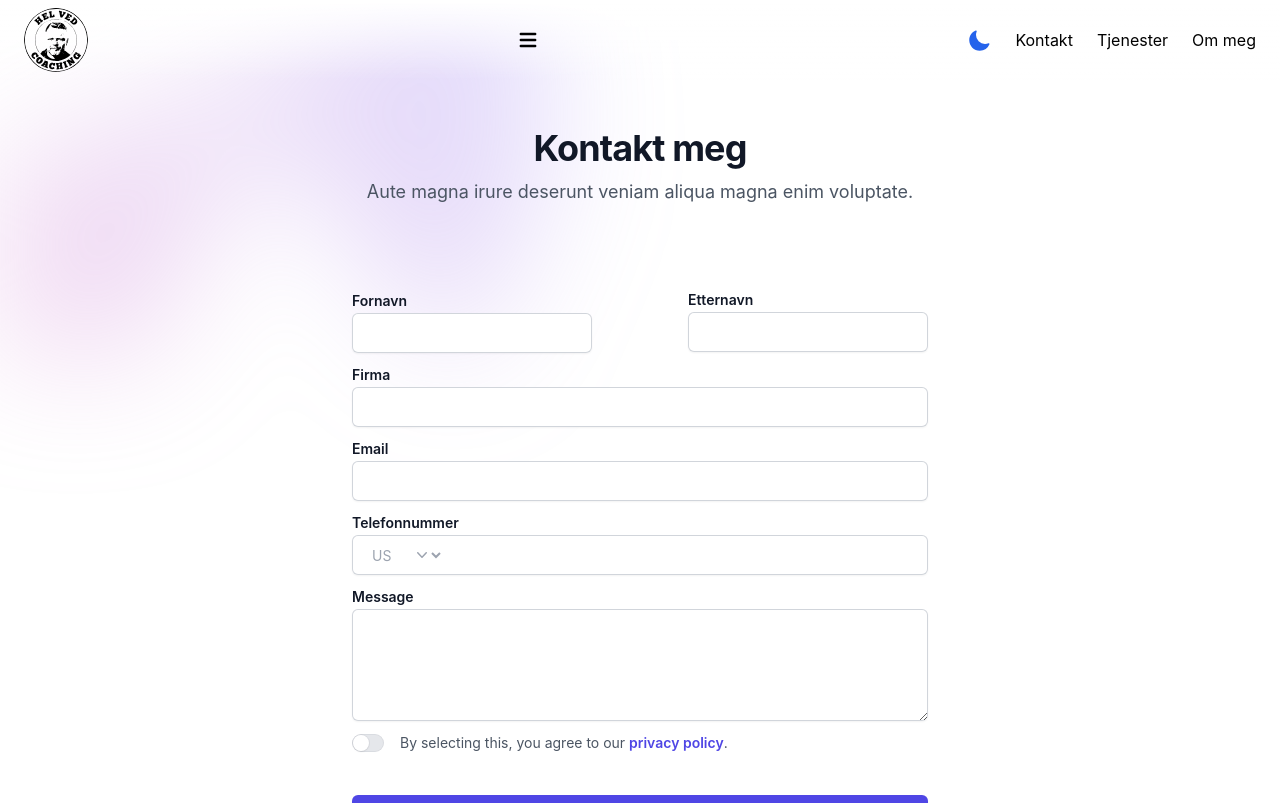
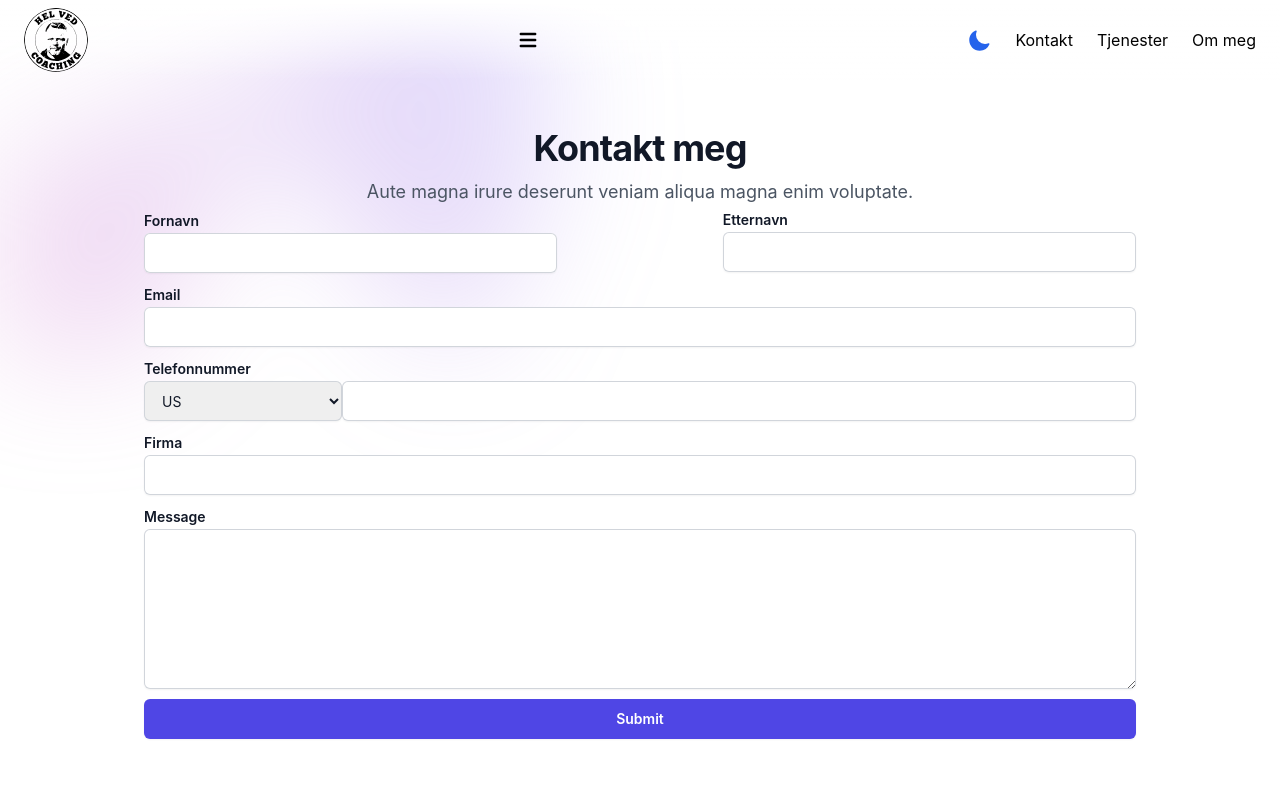
Before and after one commit to tebendheim/jancoach, a React (Vite) app: page /kontakt in a window 1280 px wide. Shown: the top 803 px of the page. Built offline with nearby package versions, Linux system fonts and the light colour scheme.

Commit message:
endret til at form kan benytte formspree

```diff
--- a/package.json
+++ b/package.json
@@ -10,6 +10,7 @@
 		"preview": "vite preview"
 	},
 	"dependencies": {
+		"@formspree/react": "^2.5.1",
 		"@headlessui/react": "^1.7.13",
 		"@heroicons/react": "^2.0.12",
 		"@types/react-router-dom": "^5.3.3",
--- /dev/null
+++ b/src/Components/ContactForm.tsx
@@ -0,0 +1,180 @@
+import React from "react";
+import { useForm, ValidationError } from "@formspree/react";
+
+export default function ContactForm() {
+  const [state, handleSubmit] = useForm("xjvnnrlb");
+  if (state.succeeded) {
+    return <p>Thanks for joining!</p>;
+  }
+  return (
+    <form className="flex flex-col mx-28" onSubmit={handleSubmit}>
+      <div className="flex justify-between gap-10 w-full">
+        <div className="flex-grow-0 basis-5/12">
+          <label
+            htmlFor="first-name"
+            className="text-sm font-semibold leading-6 text-gray-900"
+          >
+            Fornavn
+          </label>
+          <div className="mb-2.5">
+            <input
+              type="text"
+              name="fName"
+              id="first-name"
+              autoComplete="given-name"
+              className="w-full rounded-md border-0 px-3.5 py-2 text-gray-900 shadow-sm ring-1 ring-inset ring-gray-300 placeholder:text-gray-400 focus:ring-2 focus:ring-inset focus:ring-indigo-600 sm:text-sm sm:leading-6"
+            />
+            <ValidationError
+              prefix="Email"
+              field="email"
+              errors={state.errors}
+            />
+          </div>
+        </div>
+        <div className="flex-grow-0 basis-5/12">
+          <label
+            htmlFor="last-name"
+            className="block text-sm font-semibold leading-6 text-gray-900"
+          >
+            Etternavn
+          </label>
+          <div className="mb-2.5">
+            <input
+              type="text"
+              name="lName"
+              id="last-name"
+              autoComplete="family-name"
+              className="block w-full rounded-md border-0 px-3.5 py-2 text-gray-900 shadow-sm ring-1 ring-inset ring-gray-300 placeholder:text-gray-400 focus:ring-2 focus:ring-inset focus:ring-indigo-600 sm:text-sm sm:leading-6"
+            />
+          </div>
+        </div>
+      </div>
+
+      <label
+        htmlFor="email"
+        className="block text-sm font-semibold leading-6 text-gray-900"
+      >
+        Email
+      </label>
+      <div className="mb-2.5">
+        <input
+          type="email"
+          name="email"
+          id="email"
+          autoComplete="email"
+          className="block w-full rounded-md border-0 px-3.5 py-2 text-gray-900 shadow-sm ring-1 ring-inset ring-gray-300 placeholder:text-gray-400 focus:ring-2 focus:ring-inset focus:ring-indigo-600 sm:text-sm sm:leading-6"
+        />
+        <ValidationError prefix="Email" field="email" errors={state.errors} />
+      </div>
+
+      <div className="flex flex-col w-full">
+        <label
+          htmlFor="phone-number"
+          className="text-sm font-semibold leading-6 text-gray-900"
+        >
+          Telefonnummer
+        </label>
+        <div className="flex w-full">
+          <label htmlFor="country" className="sr-only">
+            Land
+          </label>
+          <div className="relative mb-2.5 w-3/12 ">
+            <select
+              id="country"
+              name="country"
+              className="block h-full w-full rounded-md border-0 px-3.5 py-2 text-gray-900 shadow-sm ring-1 ring-inset ring-gray-300 placeholder:text-gray-400 focus:ring-2 focus:ring-inset focus:ring-indigo-600 sm:text-sm sm:leading-6"
+            >
+              <option>US</option>
+              <option>CA</option>
+              <option>EU</option>
+              <option>NO</option>
+            </select>
+          </div>
+
+          <div className="relative mb-2.5 w-full">
+            <input
+              type="tel"
+              name="phone"
+              id="phone-number"
+              autoComplete="tel"
+              className="block w-full rounded-md border-0 px-3.5 py-2 text-gray-900 shadow-sm ring-1 ring-inset ring-gray-300 placeholder:text-gray-400 focus:ring-2 focus:ring-inset focus:ring-indigo-600 sm:text-sm sm:leading-6"
+            />
+          </div>
+        </div>
+      </div>
+
+      <label
+        htmlFor="company"
+        className="block text-sm font-semibold leading-6 text-gray-900"
+      >
+        Firma
+      </label>
+      <div className="mb-2.5">
+        <input
+          type="text"
+          name="company"
+          id="company"
+          autoComplete="organization"
+          className="block w-full rounded-md border-0 px-3.5 py-2 text-gray-900 shadow-sm ring-1 ring-inset ring-gray-300 placeholder:text-gray-400 focus:ring-2 focus:ring-inset focus:ring-indigo-600 sm:text-sm sm:leading-6"
+        />
+        <ValidationError
+          prefix="Company"
+          field="company"
+          errors={state.errors}
+        />
+      </div>
+
+      <label
+        htmlFor="message"
+        className="block text-sm font-semibold leading-6 text-gray-900"
+      >
+        Message
+      </label>
+      <div className="mb-2.5">
+        <textarea
+          name="message"
+          id="message"
+          rows={6}
+          className="block w-full rounded-md border-0 px-3.5 py-2 text-gray-900 shadow-sm ring-1 ring-inset ring-gray-300 placeholder:text-gray-400 focus:ring-2 focus:ring-inset focus:ring-indigo-600 sm:text-sm sm:leading-6"
+        />
+        <ValidationError
+          prefix="Message"
+          field="message"
+          errors={state.errors}
+        />
+      </div>
+
+      <button
+        className="block w-full rounded-md bg-indigo-600 px-3.5 py-2.5 text-center text-sm font-semibold text-white shadow-sm hover:bg-indigo-500 focus-visible:outline focus-visible:outline-2 focus-visible:outline-offset-2 focus-visible:outline-indigo-600"
+        type="submit"
+        disabled={state.submitting}
+      >
+        Submit
+      </button>
+    </form>
+  );
+}
+{
+  /*
+
+
+
+  <div className="sm:col-span-2">
+    <label
+      htmlFor="message"
+      className="block text-sm font-semibold leading-6 text-gray-900"
+    >
+      Message
+    </label>
+    <div className="mb-2.5">
+      <textarea
+        name="message"
+        id="message"
+        className="block w-full rounded-md border-0 px-3.5 py-2 text-gray-900 shadow-sm ring-1 ring-inset ring-gray-300 placeholder:text-gray-400 focus:ring-2 focus:ring-inset focus:ring-indigo-600 sm:text-sm sm:leading-6"
+      />
+    </div>
+  </div>
+</div>
+
+*/
+}
--- a/src/Pages/Kontakt.tsx
+++ b/src/Pages/Kontakt.tsx
@@ -4,6 +4,8 @@ import { Switch } from "@headlessui/react";
 import Navbar from "../Components/Navbar";
 import PrivacySwitch from "../Components/PrivacySwitch";
 import { fetchData } from "../hjelpefunksjoner/ApiService";
+import { useForm, ValidationError } from "@formspree/react";
+import ContactForm from "../Components/ContactForm";
 
 interface states {
   email: string;
@@ -25,20 +27,6 @@ const Kontakt: React.FC = () => {
   });
   const [agreed, setAgreed] = React.useState(false);
 
-  const handleSubmit = async (event: any) => {
-    event.preventDefault(); // Prevent the default form submission behavior
-    const response = await fetchData(
-      "https://jsonplaceholder.typicode.com/posts"
-    );
-    console.log(response); // Log the actual response data
-  };
-
-  const handleChange = (event: any) => {
-    setState({
-      ...state,
-      [event.target.name]: event.target.value,
-    });
-  };
   return (
     <section className="row-start-2 col-start-1 col-span-full">
       <Navbar />
@@ -64,155 +52,210 @@ const Kontakt: React.FC = () => {
             Aute magna irure deserunt veniam aliqua magna enim voluptate.
           </p>
         </div>
-        <form
-          onSubmit={handleSubmit}
-          className="mx-auto mt-16 max-w-xl sm:mt-20"
-          netlify
-        >
-          <div className="flex flex-col justify-around">
-            <div className="flex justify-between gap-10 w-full">
-              <div className="flex-grow-0 basis-5/12">
-                <label
-                  htmlFor="first-name"
-                  className="text-sm font-semibold leading-6 text-gray-900"
-                >
-                  Fornavn
-                </label>
-                <div className="mb-2.5">
-                  <input
-                    type="text"
-                    name="fName"
-                    id="first-name"
-                    autoComplete="given-name"
-                    onChange={handleChange}
-                    className="w-full rounded-md border-0 px-3.5 py-2 text-gray-900 shadow-sm ring-1 ring-inset ring-gray-300 placeholder:text-gray-400 focus:ring-2 focus:ring-inset focus:ring-indigo-600 sm:text-sm sm:leading-6"
-                  />
-                </div>
-              </div>
-              <div className="flex-grow-0 basis-5/12">
-                <label
-                  htmlFor="last-name"
-                  className="block text-sm font-semibold leading-6 text-gray-900"
-                >
-                  Etternavn
-                </label>
-                <div className="mb-2.5">
-                  <input
-                    type="text"
-                    name="lName"
-                    id="last-name"
-                    onChange={handleChange}
-                    autoComplete="family-name"
-                    className="block w-full rounded-md border-0 px-3.5 py-2 text-gray-900 shadow-sm ring-1 ring-inset ring-gray-300 placeholder:text-gray-400 focus:ring-2 focus:ring-inset focus:ring-indigo-600 sm:text-sm sm:leading-6"
-                  />
-                </div>
-              </div>
-            </div>
-            <div className="sm:col-span-2">
-              <label
-                htmlFor="company"
-                className="block text-sm font-semibold leading-6 text-gray-900"
-              >
-                Firma
-              </label>
-              <div className="mb-2.5">
-                <input
-                  type="text"
-                  name="company"
-                  id="company"
-                  onChange={handleChange}
-                  autoComplete="organization"
-                  className="block w-full rounded-md border-0 px-3.5 py-2 text-gray-900 shadow-sm ring-1 ring-inset ring-gray-300 placeholder:text-gray-400 focus:ring-2 focus:ring-inset focus:ring-indigo-600 sm:text-sm sm:leading-6"
-                />
-              </div>
-            </div>
-            <div className="sm:col-span-2">
-              <label
-                htmlFor="email"
-                className="block text-sm font-semibold leading-6 text-gray-900"
-              >
-                Email
-              </label>
-              <div className="mb-2.5">
-                <input
-                  type="email"
-                  name="email"
-                  id="email"
-                  autoComplete="email"
-                  onChange={handleChange}
-                  className="block w-full rounded-md border-0 px-3.5 py-2 text-gray-900 shadow-sm ring-1 ring-inset ring-gray-300 placeholder:text-gray-400 focus:ring-2 focus:ring-inset focus:ring-indigo-600 sm:text-sm sm:leading-6"
-                />
-              </div>
-            </div>
-            <div className="sm:col-span-2">
-              <label
-                htmlFor="phone-number"
-                className="block text-sm font-semibold leading-6 text-gray-900"
-              >
-                Telefonnummer
-              </label>
-              <div className="relative mb-2.5">
-                <div className="absolute inset-y-0 left-0 flex items-center">
-                  <label htmlFor="country" className="sr-only">
-                    Land
-                  </label>
-                  <select
-                    id="country"
-                    name="country"
-                    className="h-full rounded-md border-0 bg-transparent bg-none py-0 pl-4 pr-9 text-gray-400 focus:ring-2 focus:ring-inset focus:ring-indigo-600 sm:text-sm"
-                  >
-                    <option>US</option>
-                    <option>CA</option>
-                    <option>EU</option>
-                  </select>
-                  <ChevronDownIcon
-                    className="pointer-events-none absolute right-3 top-0 h-full w-5 text-gray-400"
-                    aria-hidden="true"
-                  />
-                </div>
-                <input
-                  type="tel"
-                  name="phone"
-                  id="phone-number"
-                  onChange={handleChange}
-                  autoComplete="tel"
-                  className="block w-full rounded-md border-0 px-3.5 py-2 pl-20 text-gray-900 shadow-sm ring-1 ring-inset ring-gray-300 placeholder:text-gray-400 focus:ring-2 focus:ring-inset focus:ring-indigo-600 sm:text-sm sm:leading-6"
-                />
-              </div>
-            </div>
-            <div className="sm:col-span-2">
-              <label
-                htmlFor="message"
-                className="block text-sm font-semibold leading-6 text-gray-900"
-              >
-                Message
-              </label>
-              <div className="mb-2.5">
-                <textarea
-                  name="message"
-                  id="message"
-                  onChange={handleChange}
-                  rows={4}
-                  className="block w-full rounded-md border-0 px-3.5 py-2 text-gray-900 shadow-sm ring-1 ring-inset ring-gray-300 placeholder:text-gray-400 focus:ring-2 focus:ring-inset focus:ring-indigo-600 sm:text-sm sm:leading-6"
-                  defaultValue={""}
-                />
-              </div>
-            </div>
-          </div>
-          <PrivacySwitch agreed={agreed} setAgreed={setAgreed} />
-          <div className="mt-10">
-            <button
-              type="submit"
-              onSubmit={handleSubmit}
-              className="block w-full rounded-md bg-indigo-600 px-3.5 py-2.5 text-center text-sm font-semibold text-white shadow-sm hover:bg-indigo-500 focus-visible:outline focus-visible:outline-2 focus-visible:outline-offset-2 focus-visible:outline-indigo-600"
-            >
-              Send
-            </button>
-          </div>
-        </form>
+        <ContactForm />
       </div>
     </section>
   );
 };
 
 export default Kontakt;
+
+// const Kontakt: React.FC = () => {
+//   const [state, setState] = React.useState<states>({
+//     email: "",
+//     phone: "",
+//     fName: "",
+//     lName: "",
+//     company: "",
+//     message: "",
+//   });
+//   const [agreed, setAgreed] = React.useState(false);
+
+//   const handleSubmit = async (event: any) => {
+//     event.preventDefault(); // Prevent the default form submission behavior
+//     const response = await fetchData(
+//       "https://jsonplaceholder.typicode.com/posts"
+//     );
+//     console.log(response); // Log the actual response data
+//   };
+
+//   const handleChange = (event: any) => {
+//     setState({
+//       ...state,
+//       [event.target.name]: event.target.value,
+//     });
+//   };
+//   return (
+//     <section className="row-start-2 col-start-1 col-span-full">
+//       <Navbar />
+
+//       <div className="isolate bg-white px-6 py-24 sm:py-32 lg:px-8">
+//         <div
+//           className="absolute inset-x-0 top-[-10rem] -z-10 transform-gpu overflow-hidden blur-3xl sm:top-[-20rem]"
+//           aria-hidden="true"
+//         >
+//           <div
+//             className=" left-1/2 -z-10 aspect-[1155/678] w-[36.125rem] max-w-none -translate-x-1/2 rotate-[30deg] bg-gradient-to-tr from-[#ff80b5] to-[#9089fc] opacity-30 sm:left-[calc(50%-40rem)] sm:w-[72.1875rem]"
+//             style={{
+//               clipPath:
+//                 "polygon(74.1% 44.1%, 100% 61.6%, 97.5% 26.9%, 85.5% 0.1%, 80.7% 2%, 72.5% 32.5%, 60.2% 62.4%, 52.4% 68.1%, 47.5% 58.3%, 45.2% 34.5%, 27.5% 76.7%, 0.1% 64.9%, 17.9% 100%, 27.6% 76.8%, 76.1% 97.7%, 74.1% 44.1%)",
+//             }}
+//           />
+//         </div>
+//         <div className="mx-auto max-w-2xl text-center">
+//           <h2 className="text-3xl font-bold tracking-tight text-gray-900 sm:text-4xl">
+//             Kontakt meg
+//           </h2>
+//           <p className="mt-2 text-lg leading-8 text-gray-600">
+//             Aute magna irure deserunt veniam aliqua magna enim voluptate.
+//           </p>
+//         </div>
+//         <form
+//           onSubmit={handleSubmit}
+//           className="mx-auto mt-16 max-w-xl sm:mt-20"
+//         >
+//           <div className="flex flex-col justify-around">
+//             <div className="flex justify-between gap-10 w-full">
+//               <div className="flex-grow-0 basis-5/12">
+//                 <label
+//                   htmlFor="first-name"
+//                   className="text-sm font-semibold leading-6 text-gray-900"
+//                 >
+//                   Fornavn
+//                 </label>
+//                 <div className="mb-2.5">
+//                   <input
+//                     type="text"
+//                     name="fName"
+//                     id="first-name"
+//                     autoComplete="given-name"
+//                     onChange={handleChange}
+//                     className="w-full rounded-md border-0 px-3.5 py-2 text-gray-900 shadow-sm ring-1 ring-inset ring-gray-300 placeholder:text-gray-400 focus:ring-2 focus:ring-inset focus:ring-indigo-600 sm:text-sm sm:leading-6"
+//                   />
+//                 </div>
+//               </div>
+//               <div className="flex-grow-0 basis-5/12">
+//                 <label
+//                   htmlFor="last-name"
+//                   className="block text-sm font-semibold leading-6 text-gray-900"
+//                 >
+//                   Etternavn
+//                 </label>
+//                 <div className="mb-2.5">
+//                   <input
+//                     type="text"
+//                     name="lName"
+//                     id="last-name"
+//                     onChange={handleChange}
+//                     autoComplete="family-name"
+//                     className="block w-full rounded-md border-0 px-3.5 py-2 text-gray-900 shadow-sm ring-1 ring-inset ring-gray-300 placeholder:text-gray-400 focus:ring-2 focus:ring-inset focus:ring-indigo-600 sm:text-sm sm:leading-6"
+//                   />
+//                 </div>
+//               </div>
+//             </div>
+//             <div className="sm:col-span-2">
+//               <label
+//                 htmlFor="company"
+//                 className="block text-sm font-semibold leading-6 text-gray-900"
+//               >
+//                 Firma
+//               </label>
+//               <div className="mb-2.5">
+//                 <input
+//                   type="text"
+//                   name="company"
+//                   id="company"
+//                   onChange={handleChange}
+//                   autoComplete="organization"
+//                   className="block w-full rounded-md border-0 px-3.5 py-2 text-gray-900 shadow-sm ring-1 ring-inset ring-gray-300 placeholder:text-gray-400 focus:ring-2 focus:ring-inset focus:ring-indigo-600 sm:text-sm sm:leading-6"
+//                 />
+//               </div>
+//             </div>
+//             <div className="sm:col-span-2">
+//               <label
+//                 htmlFor="email"
+//                 className="block text-sm font-semibold leading-6 text-gray-900"
+//               >
+//                 Email
+//               </label>
+//               <div className="mb-2.5">
+//                 <input
+//                   type="email"
+//                   name="email"
+//                   id="email"
+//                   autoComplete="email"
+//                   onChange={handleChange}
+//                   className="block w-full rounded-md border-0 px-3.5 py-2 text-gray-900 shadow-sm ring-1 ring-inset ring-gray-300 placeholder:text-gray-400 focus:ring-2 focus:ring-inset focus:ring-indigo-600 sm:text-sm sm:leading-6"
+//                 />
+//               </div>
+//             </div>
+//             <div className="sm:col-span-2">
+//               <label
+//                 htmlFor="phone-number"
+//                 className="block text-sm font-semibold leading-6 text-gray-900"
+//               >
+//                 Telefonnummer
+//               </label>
+//               <div className="relative mb-2.5">
+//                 <div className="absolute inset-y-0 left-0 flex items-center">
+//                   <label htmlFor="country" className="sr-only">
+//                     Land
+//                   </label>
+//                   <select
+//                     id="country"
+//                     name="country"
+//                     className="h-full rounded-md border-0 bg-transparent bg-none py-0 pl-4 pr-9 text-gray-400 focus:ring-2 focus:ring-inset focus:ring-indigo-600 sm:text-sm"
+//                   >
+//                     <option>US</option>
+//                     <option>CA</option>
+//                     <option>EU</option>
+//                   </select>
+//                   <ChevronDownIcon
+//                     className="pointer-events-none absolute right-3 top-0 h-full w-5 text-gray-400"
+//                     aria-hidden="true"
+//                   />
+//                 </div>
+//                 <input
+//                   type="tel"
+//                   name="phone"
+//                   id="phone-number"
+//                   onChange={handleChange}
+//                   autoComplete="tel"
+//                   className="block w-full rounded-md border-0 px-3.5 py-2 pl-20 text-gray-900 shadow-sm ring-1 ring-inset ring-gray-300 placeholder:text-gray-400 focus:ring-2 focus:ring-inset focus:ring-indigo-600 sm:text-sm sm:leading-6"
+//                 />
+//               </div>
+//             </div>
+//             <div className="sm:col-span-2">
+//               <label
+//                 htmlFor="message"
+//                 className="block text-sm font-semibold leading-6 text-gray-900"
+//               >
+//                 Message
+//               </label>
+//               <div className="mb-2.5">
+//                 <textarea
+//                   name="message"
+//                   id="message"
+//                   onChange={handleChange}
+//                   rows={4}
+//                   className="block w-full rounded-md border-0 px-3.5 py-2 text-gray-900 shadow-sm ring-1 ring-inset ring-gray-300 placeholder:text-gray-400 focus:ring-2 focus:ring-inset focus:ring-indigo-600 sm:text-sm sm:leading-6"
+//                   defaultValue={""}
+//                 />
+//               </div>
+//             </div>
+//           </div>
+//           <PrivacySwitch agreed={agreed} setAgreed={setAgreed} />
+//           <div className="mt-10">
+//             <button
+//               type="submit"
+//               onSubmit={handleSubmit}
+//               className="block w-full rounded-md bg-indigo-600 px-3.5 py-2.5 text-center text-sm font-semibold text-white shadow-sm hover:bg-indigo-500 focus-visible:outline focus-visible:outline-2 focus-visible:outline-offset-2 focus-visible:outline-indigo-600"
+//             >
+//               Send
+//             </button>
+//           </div>
+//         </form>
+//       </div>
+//     </section>
+//   );
+// };
```
Also changed, not shown: 1 other file (tests, documents, lock files or other folders).
